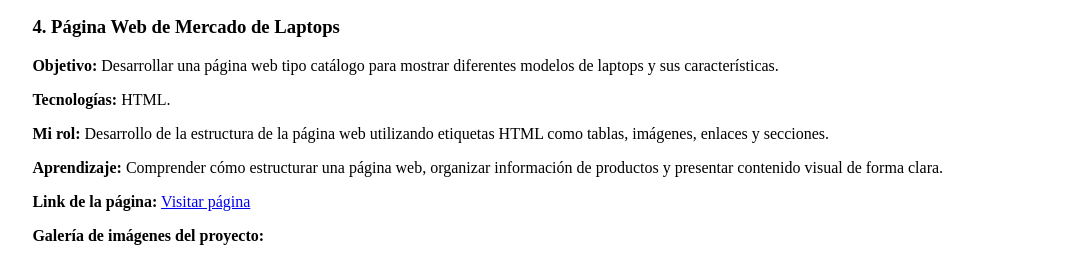
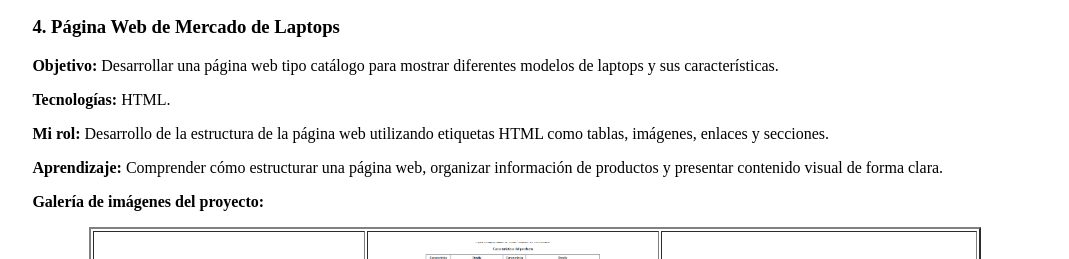
Before and after one commit to l23200919-byte/Sobremi, a plain HTML site: page index.html in a window 1280 px wide. Shown: the part 4142-4401 px from the top of the page, without its empty margins (105-1174 px from the left). Drawn offline with Linux system fonts and the light colour scheme.

Commit message:
Update index.html

```diff
--- a/index.html
+++ b/index.html
@@ -261,7 +261,6 @@
                     <p><strong>Tecnologías:</strong> HTML.</p>
                     <p><strong>Mi rol:</strong> Desarrollo de la estructura de la página web utilizando etiquetas HTML como tablas, imágenes, enlaces y secciones.</p>
                     <p><strong>Aprendizaje:</strong> Comprender cómo estructurar una página web, organizar información de productos y presentar contenido visual de forma clara.</p>
-                    <p><strong>Link de la página:</strong> <a href="https://l23200919-byte.github.io/Redweb/" target="_blank">Visitar página</a></p>
                     <p><strong>Galería de imágenes del proyecto:</strong></p>
 
                     <center><table border="2" cellpadding="10">
```
